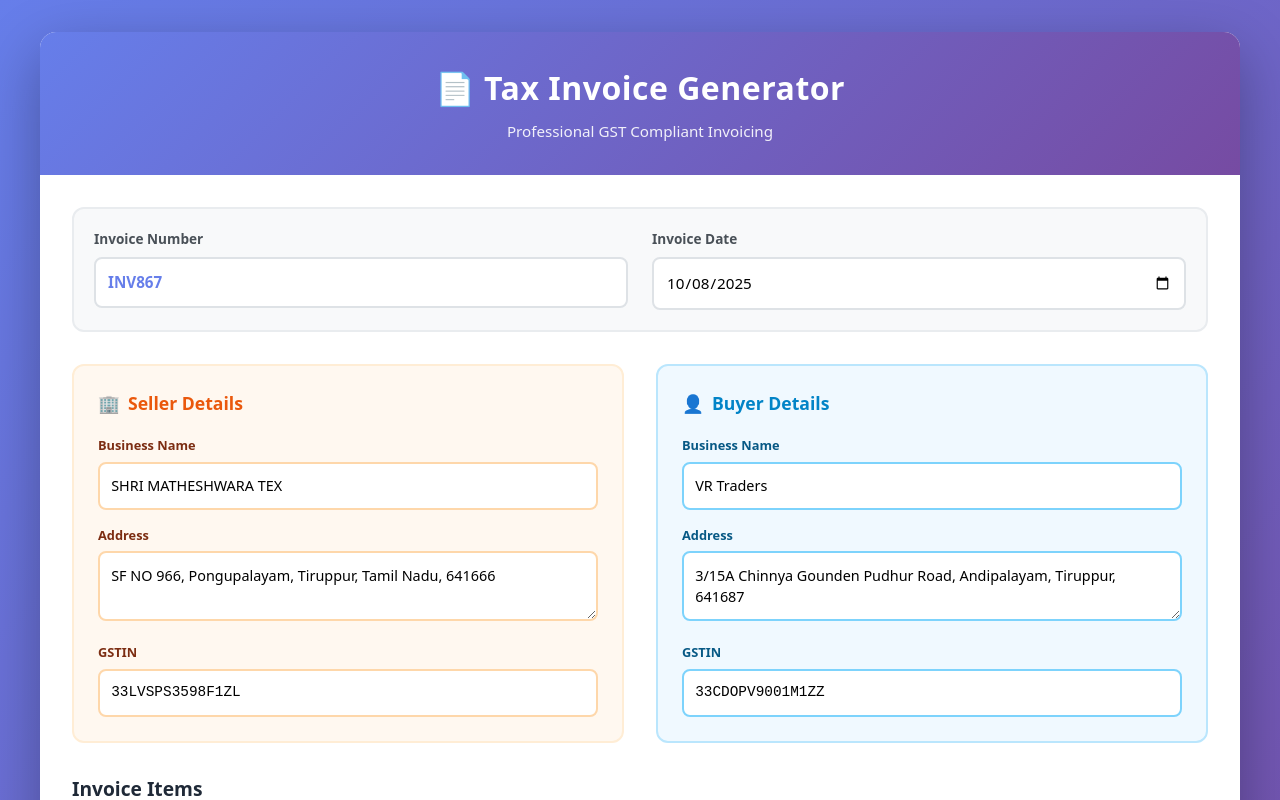
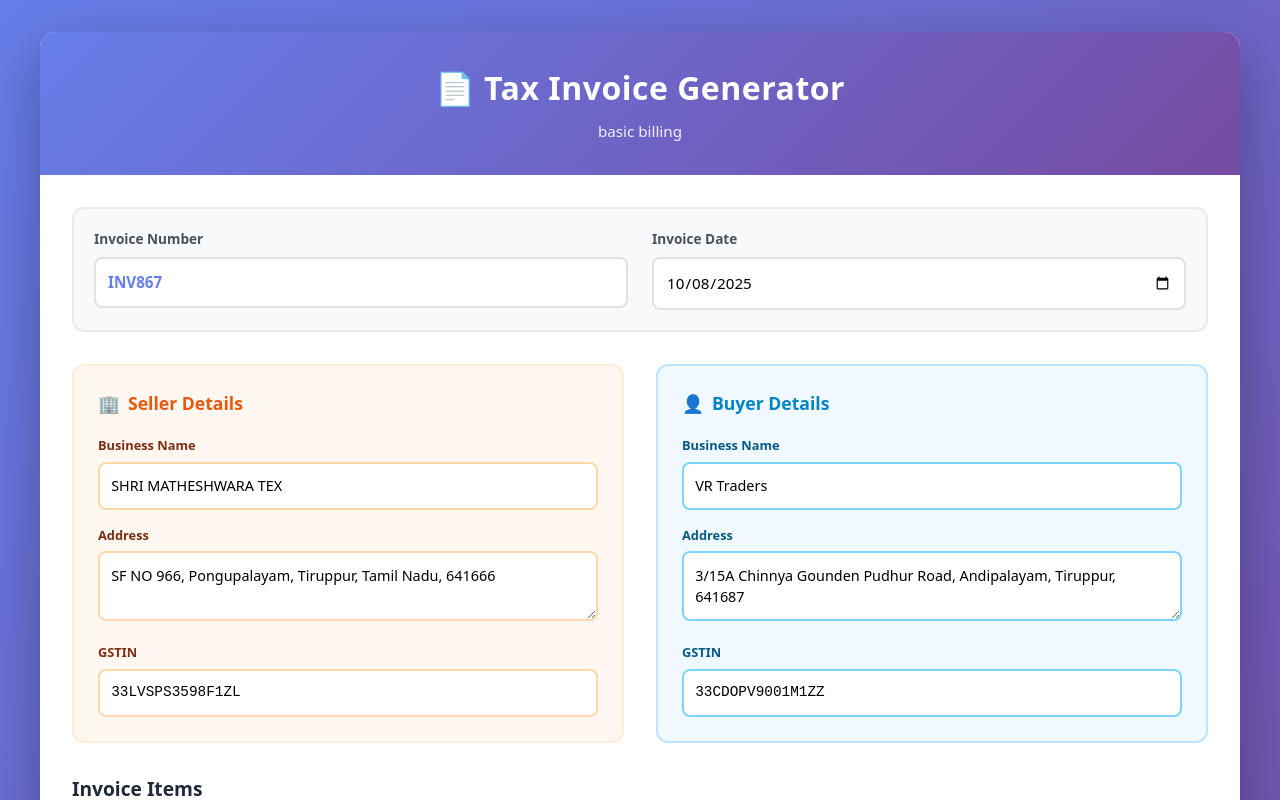
Before and after one commit to GALDII/invoive-bill-download-sam, a React (Create React App) app: page / in a window 1280 px wide. Shown: the top 800 px of the page. Built offline with nearby package versions, Linux system fonts and the light colour scheme.

Commit message:
invoice donwloaded

```diff
--- a/src/App.js
+++ b/src/App.js
@@ -195,7 +195,7 @@ function App() {
             📄 Tax Invoice Generator
           </h1>
           <p style={{ margin: '0.5rem 0 0 0', color: 'rgba(255,255,255,0.9)', fontSize: '0.95rem' }}>
-            Professional GST Compliant Invoicing
+             basic billing
           </p>
         </div>
 
```
